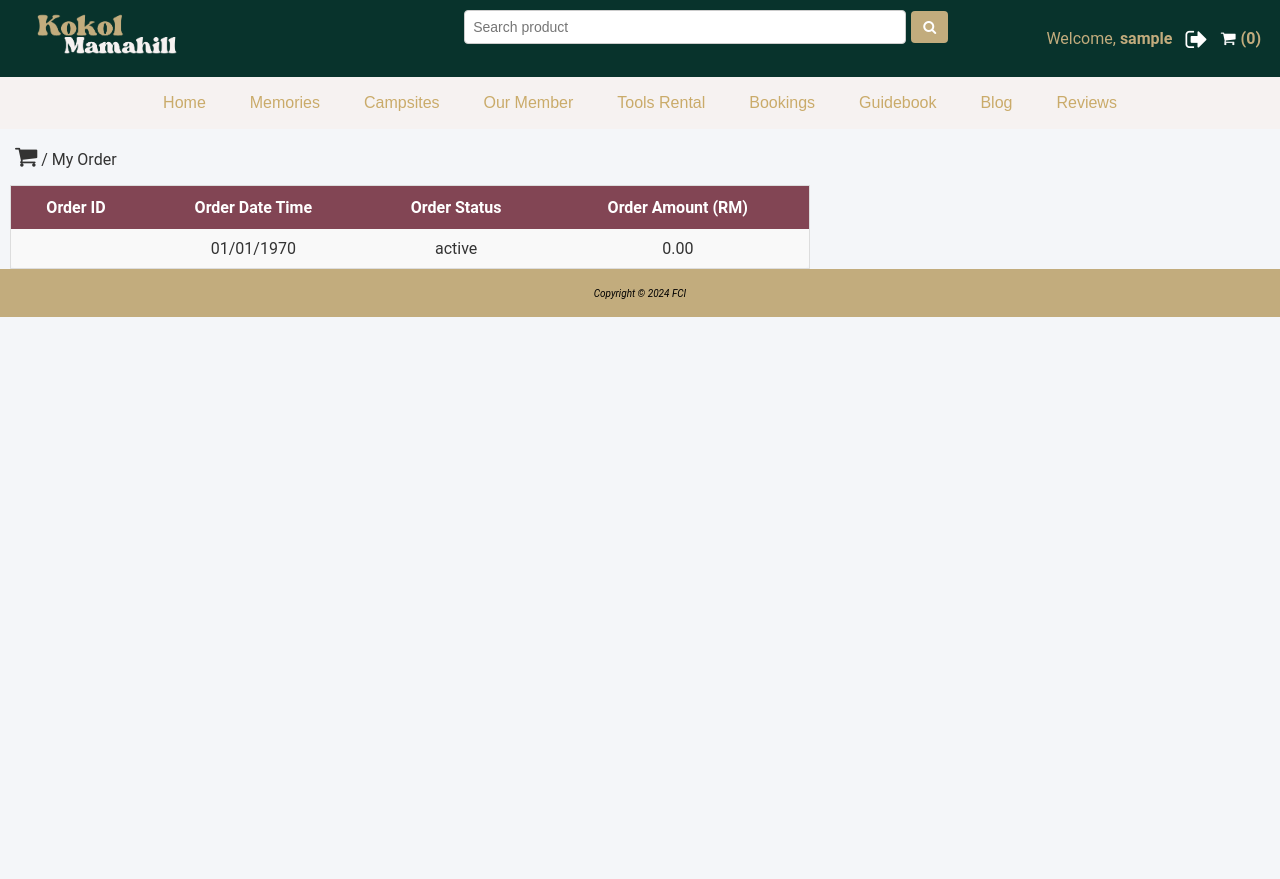
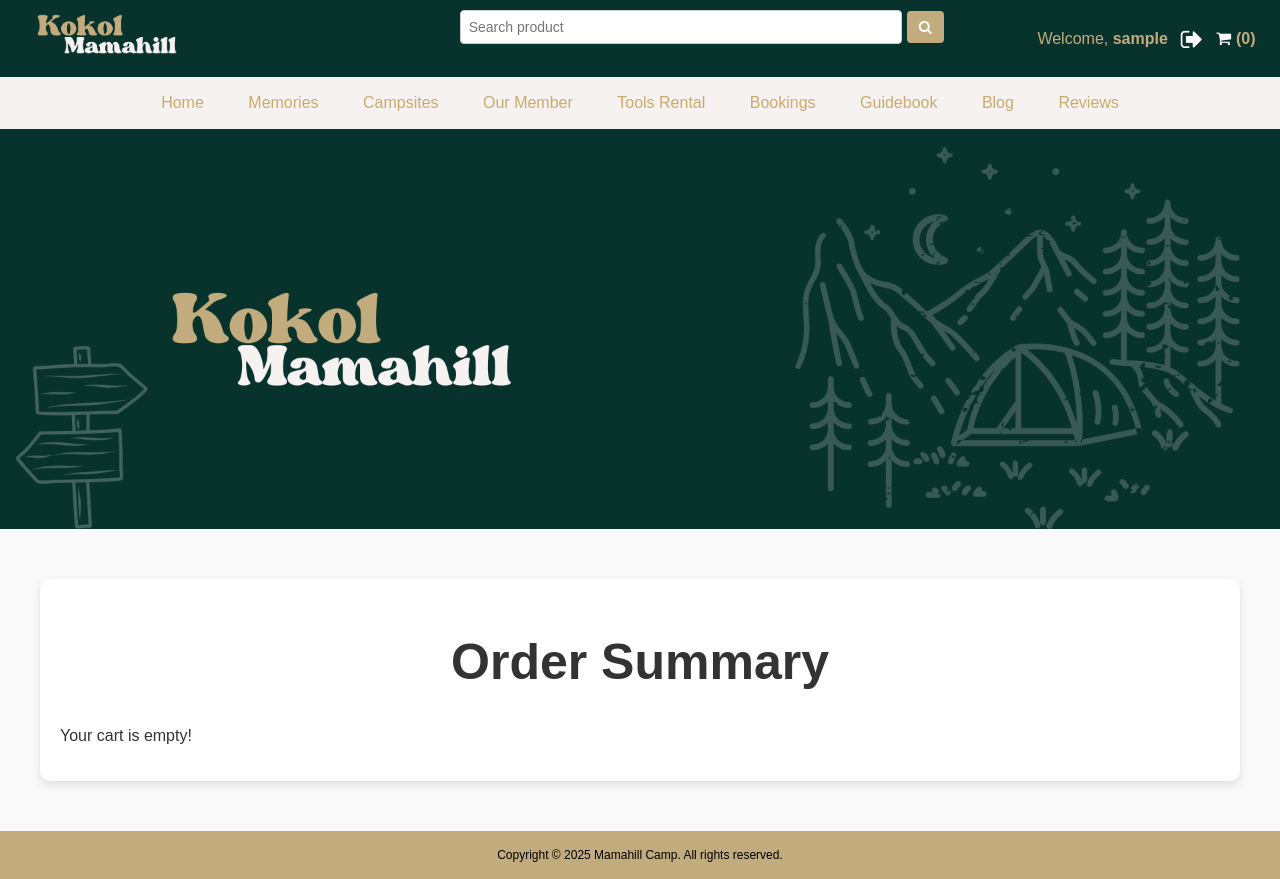
Before and after one commit to okaka00/GROUP-PPMS, a PHP site: page /campsite/my_order.php in a window 1280 px wide. Before the commit the page ends 317 px from the top, so only its background shows below. Run offline with PHP 8.4, Linux system fonts and the light colour scheme; the visitor is signed in with stand-in values (Sample User, id 1); tables that the repository leaves empty or names only in its code hold one stand-in row (values such as "Sample post"); data that the repository does not hold is empty.

Commit message:
Update my_order.php

```diff
--- a/codes/user/my_order.php
+++ b/codes/user/my_order.php
@@ -1,155 +1,252 @@
 <?php
 session_start();
 include("config/config.php");
+
+// Initialize cart session if not set
+if (!isset($_SESSION['cart_item'])) {
+    $_SESSION['cart_item'] = [];
+}
+
+$userID = $_SESSION['user_id'];
+
+// Handle add action
+if (isset($_GET['action']) && $_GET['action'] == 'add' && isset($_GET['id'])) {
+    $id = $_GET['id'];
+    $quantity = isset($_POST['quantity']) ? (int)$_POST['quantity'] : 1;
+
+    // Fetch item details from the database
+    // Check if the item is a campsite or a tool
+    if (isset($_GET['type']) && $_GET['type'] == 'campsite') {
+        $sql = "SELECT * FROM campsite WHERE campsiteID = $id";
+    } else {
+        $sql = "SELECT * FROM tool WHERE toolID = $id";
+    }
+
+    $result = mysqli_query($conn, $sql);
+    $item = mysqli_fetch_assoc($result);
+
+    if ($item) {
+        // Check if item already exists in cart
+        if (isset($_SESSION['cart_item'][$item['campsiteID'] ?? $item['toolID']])) {
+            $_SESSION['cart_item'][$item['campsiteID'] ?? $item['toolID']]["quantity"] += $quantity; // Update quantity
+        } else {
+            $_SESSION['cart_item'][$item['campsiteID'] ?? $item['toolID']] = [
+                "name" => $item['campsiteName'] ?? $item['toolName'],
+                "id" => $item['campsiteID'] ?? $item['toolID'],
+                "quantity" => $quantity,
+                "price" => $item['campsitePrice'] ?? $item['pricePerDay']
+            ];
+        }
+    }
+
+    header("Location: campsite.php"); // Redirect back to campsite page
+    exit();
+}
+
+// Handle remove action
+if (isset($_GET['action']) && $_GET['action'] == 'remove' && isset($_GET['id'])) {
+    $id_to_remove = $_GET['id'];
+
+    // Loop through cart items to find the one to remove
+    foreach ($_SESSION['cart_item'] as $key => $item) {
+        if ($item['id'] == $id_to_remove) {
+            unset($_SESSION['cart_item'][$key]);
+            break; // Stop after removing the item
+        }
+    }
+}
+
+$total_quantity = 0;
+$total_price = 0;
 ?>
+
 <!DOCTYPE html>
 <html lang="en">
 
 <head>
-	<title>My Product Portfolio Page</title>
 <meta charset="utf-8">
 	<meta name="viewport" content="width=device-width, initial-scale=1.0">
 	<link rel="stylesheet" href="css/newstyle.css">
 	<link rel="stylesheet" href="https://fonts.googleapis.com/css?family=Raleway">
 	<link rel="stylesheet" href="https://cdnjs.cloudflare.com/ajax/libs/font-awesome/4.7.0/css/font-awesome.min.css">
-	<script src="includes/modalAuth.js"></script>
+    <style>
+        /* CSS from previous example */
+        body {
+            font-family: 'Poppins', sans-serif;
+            margin: 0;
+            padding: 0;
+            background-color: #f9f9f9;
+        }
+
+        .container {
+            max-width: 1200px;
+            margin: 50px auto;
+            padding: 20px;
+            background-color: #fff;
+            border-radius: 10px;
+            box-shadow: 0 4px 10px rgba(0, 0, 0, 0.1);
+        }
+
+        h1 {
+            text-align: center;
+            font-weight: 600;
+            margin-bottom: 20px;
+        }
+
+        table {
+            width: 100%;
+            border-collapse: collapse;
+        }
+
+        th, td {
+            padding: 15px;
+            text-align: center;
+        }
+
+        th {
+            background-color: #f0f0f0;
+            font-weight: 600;
+        }
+
+        tr:nth-child(even) {
+            background-color: #f9f9f9;
+        }
+
+        tr:nth-child(odd) {
+            background-color: #fff;
+        }
+
+        .actions a, .checkout-btn {
+            text-decoration: none;
+            padding: 10px 15px;
+            border-radius: 5px;
+            font-weight: 600;
+            cursor: pointer;
+            transition: all 0.3s ease;
+        }
+
+        .actions a {
+            color: #f44336;
+            border: 1px solid #f44336;
+            background: transparent;
+        }
+
+        .actions a:hover {
+            background-color: #f44336;
+            color: #fff;
+        }
+
+        .print-btn {
+    background-color: #4caf50; /* Same as confirm button */
+    color: #fff;
+    padding: 15px 25px; /* Match padding */
+    border-radius: 5px; /* Match border radius */
+    border: none; /* Remove border */
+    font-weight: bold; /* Match font weight */
+    cursor: pointer; /* Pointer cursor */
+    margin-left: 10px; /* Space between buttons */
+}
+
+.print-btn:hover {
+    background-color: #45a049; /* Same hover effect as confirm button */
+}
+
+        .checkout-btn {
+            display: inline-block;
+            background-color: #4caf50;
+            color: #fff;
+            border: none;
+            padding: 15px 25px;
+            text-align: center;
+        }
+
+        .checkout-btn:hover {
+            background-color: #45a049;
+        }
+
+        .summary {
+            text-align: right;
+            margin-top: 20px;
+        }
+
+        .summary span {
+            font-size: 1.2rem;
+            font-weight: bold;
+        }
+
+        @media (max-width: 768px) {
+            table th, table td {
+                font-size: 0.9rem;
+                padding: 10px;
+            }
+
+            .checkout-btn {
+                width: 100%;
+            }
+        }
+    </style>
 </head>
 
 <body>
-	<!-- User Nav Section -->
-	<?php include("includes/userNav.php"); ?>
-
-	<!-- Main Container -->
-	<div class="container">
+	<!-- User Nav section-->
+	<?php
+	include("includes/userNav.php");
+	?>
 	<!-- Navigation Menu -->
 	<?php
 	include("includes/topNav.php");
-		include("userAuth/modalForm.php");
-
-			// Check if user is logged in
-			if (!isset($_SESSION["UID"])) {
-				echo '<script>
-						document.addEventListener("DOMContentLoaded", function() {
-							openLoginPopup();
-						});
-					</script>';
-				exit;
-			} else {
-				$userID = $_SESSION["UID"];
-			}
 	?>
 
-		<div class="section">
-			<p style="margin: 15px;"><i class="fa fa-shopping-cart" style="font-size:24px"></i> / My Order</p>
+	<!-- Place banner under menu for bigger space -->
+	<img class="image" src="img/banner.png">
 
+	<!-- Main container for sticky footer -->
+	<div class="container">
+    <h1>Order Summary</h1>
+
+    <?php if (!empty($_SESSION['cart_item'])): ?>
+        <div class="receipt">
+            <?php foreach ($_SESSION['cart_item'] as $item): ?>
                 <?php
-			$sql = "SELECT * FROM reservation WHERE userID = '$userID' ORDER BY reservationID DESC";
-			$result1 = mysqli_query($conn, $sql);
+                $item_total = $item["quantity"] * $item["price"];
+                $total_quantity += $item["quantity"];
+                $total_price += $item_total;
+                ?>
+                <div class="receipt-item">
+                    <p><strong>Order Name:</strong> <?php echo $item["name"]; ?></p>
+                    <p><strong>User ID:</strong> <?php echo $userID["id"]; ?></p>
+                    <p><strong>Total Price:</strong> RM <?php echo number_format($item_total, 2); ?></p>
+                    <p><strong>Quantity:</strong> <?php echo $item["quantity"]; ?></p>
+                    <hr>
+                </div>
+            <?php endforeach; ?>
+        </div>
 
-			if (mysqli_num_rows($result1) > 0) {
-				while ($row1 = mysqli_fetch_assoc($result1)) {
-			?>
-					<p></p>
-					<table cellpadding="10" cellspacing="1" id="blogtable" width="100%" style="margin: 0 10px 0 10px;">
-						<tr>
-							<th
-								style="padding-top: 12px; padding-bottom: 12px; text-align: center; background-color: #824554; color: white;">
-								Order ID</th>
-							<th
-								style="padding-top: 12px; padding-bottom: 12px; text-align: center; background-color: #824554; color: white;">
-								Order Date Time</th>
-							<th
-								style="padding-top: 12px; padding-bottom: 12px; text-align: center; background-color: #824554; color: white;">
-								Order Status</th>
-							<th
-								style="padding-top: 12px; padding-bottom: 12px; text-align: center; background-color: #824554; color: white;">
-								Order Amount (RM)</th>
-						</tr>
-						<tr>
-							<td style="text-align:center;"><?php echo $row1["reservationID"]; ?></td>
-							<td style="text-align:center;"><?php echo date("d/m/Y", strtotime($row1["reservationDate"])); ?></td>
-							<td style="text-align:center;">
-								<?php
-									if ($row1["status"] == 1) {
-										echo '<span style="color: red;">Pending</span>';
-									} elseif ($row1["status"] == 2) {
-										echo '<span style="color: green;">Complete</span>';
-									} else {
-										echo $row1["status"];
-									}
-									?>
-							<td style="text-align:center;"><?php echo number_format($row1["orderAmt"], 2); ?></td>
-						</tr>
-					</table>
-
-					<?php
-					$sql2 = "SELECT p.productID, p.productName, rd.orderQuantity
-                             FROM reservation_detail rd, product p
-                             WHERE rd.productID = p.productID
-                             AND rd.reservationID = '" . $row1["reservationID"] . "'";
-					$result2 = mysqli_query($conn, $sql2);
-
-					if (mysqli_num_rows($result2) > 0) {
-						$itemNum = 0;
-						?>
-						<table cellpadding="10" cellspacing="1" id="blogtable" width="100%" style="margin: 0 10px 0 10px;">
-							<tbody>
-								<tr>
-									<th width="15%" style="background-color: #909090; color: white; text-align: center;">Item #</th>
-									<th width="15%" style="background-color: #909090; color: white; text-align: center;">Item Name
-									</th>
-									<th width="15%" style="background-color: #909090; color: white; text-align: center;">Quantity
-									</th>
-									<th width="15%" style="background-color: #909090; color: white; text-align: center;">Review</th>
-								</tr>
-								<?php
-								while ($row2 = mysqli_fetch_assoc($result2)) {
-									$itemNum++;
-									$query = "SELECT reviewID FROM review WHERE reservationID = '" . $row1["reservationID"] . "' AND productID ='" . $row2["productID"] . "'";
-									$review = mysqli_query($conn, $query);
-									if (mysqli_num_rows($review) > 0) {
-										$reviewFlag = "Y";
-									} else {
-										$reviewFlag = "N";
-									}
-								?>
-									<tr>
-										<td style="text-align:center;"><?php echo $itemNum ?></td>
-										<td style="text-align:center;"><?php echo $row2["productName"]; ?></td>
-										<td style="text-align:center;"><?php echo $row2["orderQuantity"]; ?></td>
-										<td style="text-align:center;">
-											<?php
-											if ($reviewFlag == "Y") {
-												echo '<span style="color: green;"><i class="fa fa-check-circle-o"></i> You have reviewed this item</span>';
-											} else {
-												echo '<span style="color: red;">Not Reviewed</span>';
-												echo '<a href="review.php?productID=' . $row2["productID"] . '&rd-id=' . $row1["reservationID"] . '&productName=' . $row2["productName"] . '">' . '<i class="fa fa-comment"></i> Review</a>';
-											}
-											?>
-										</td>
-									</tr>
-								<?php
-								}
-
-								?>
-							</tbody>
-						</table>
-						<?php
-						mysqli_free_result($result2);
-					}
-				}
-				mysqli_free_result($result1);
-			} else {
-				echo '<p style="margin: 15px;">Your Order is Empty</p>';
-			}
-			mysqli_close($conn);
-			?>
+        <div class="summary">
+            <p><strong>Total Paid:</strong> <span>RM <?php echo number_format($total_price, 2); ?></span></p>
+            <div class="thank-you">
+                <p>Thank you! See you in the campsite.</p>
+            </div>
+            <div class="actions">
+                <a href="index.php" class="checkout-btn" onclick="clearCart()">Back Home</a>
+                <button onclick="window.print()" class="print-btn">Print Receipt</button> <!-- Print button -->
             </div>
         </div>
-
-	<footer class="footer">
-		<p><small><i>Copyright &copy; 2024 FCI</i></small></p>
+    <?php else: ?>
+        <p>Your cart is empty!</p>
+    <?php endif; ?>
+</div>
+<script>
+function clearCart() {
+    <?php
+    // Clear the cart session before redirecting
+    $_SESSION['cart_item'] = [];
+    ?>
+}
+</script>
+    <!-- Footer -->
+    <footer>
+        <p>Copyright &copy; 2025 Mamahill Camp. All rights reserved.</p>
     </footer>
 </body>
-
 </html>
```
Lines whose indentation alone changed are shown as unchanged.
